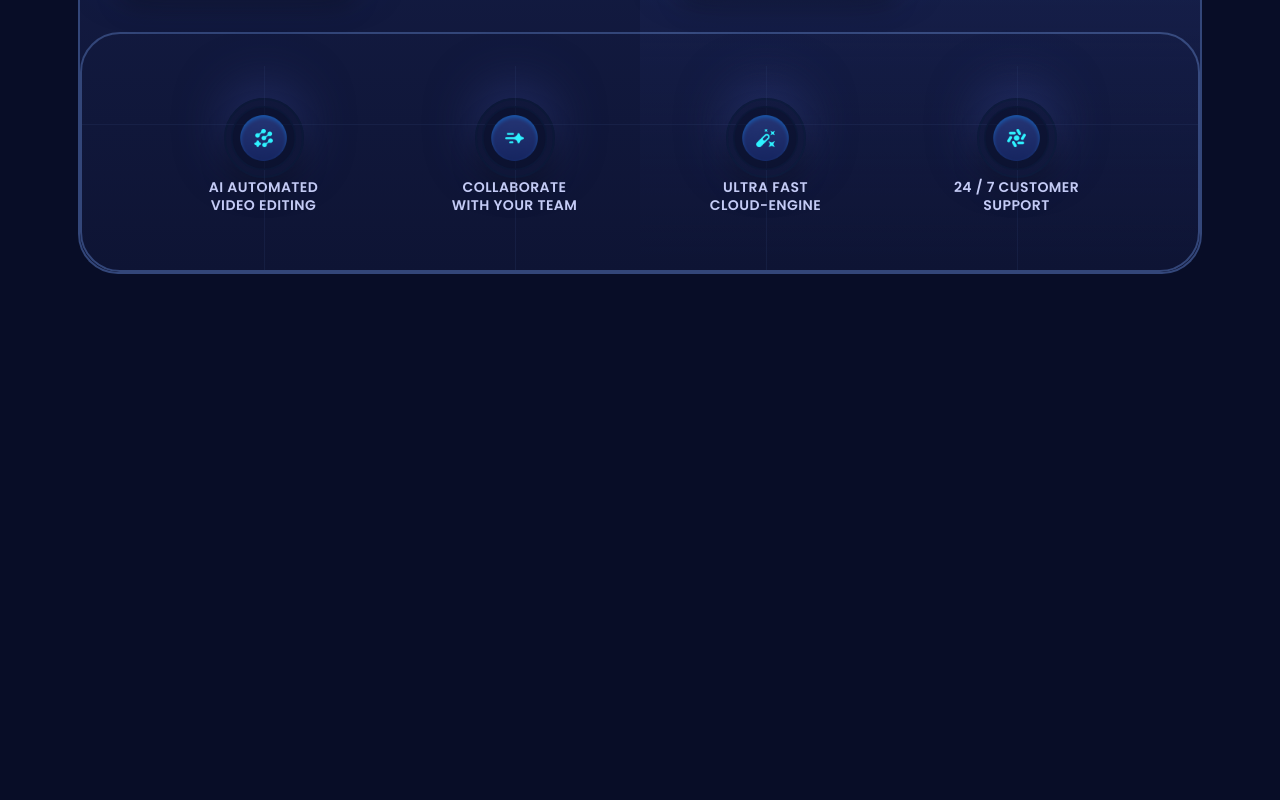
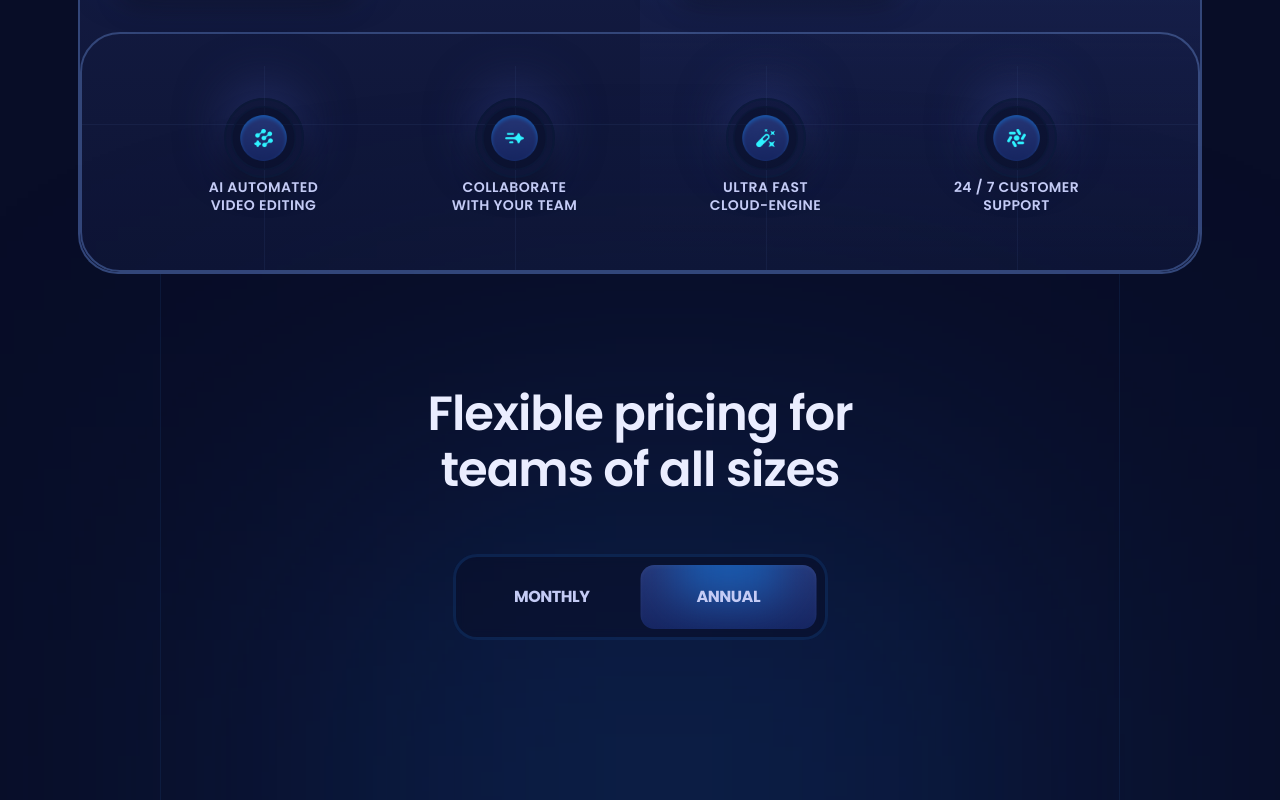
Before and after one commit to ClementMadiot/Xora, a React (Vite) app: page / in a window 1280 px wide. Shown: the part 1518-2318 px from the top of the page. Before the commit the page ends 1792 px from the top, so only its background shows below. Built offline with nearby package versions, Linux system fonts and the light colour scheme.

Commit message:
toggle buttons pricing

```diff
--- a/src/App.jsx
+++ b/src/App.jsx
@@ -1,6 +1,7 @@
 import Features from "./components/Features";
 import Header from "./components/Header";
 import Hero from "./components/Hero";
+import Pricing from "./components/Pricing";
 
 const App = () => {
   return (
@@ -8,6 +9,7 @@
       <Header />
       <Hero/>
       <Features/>
+      <Pricing/>
     </main>
   );
 };
--- /dev/null
+++ b/src/components/Pricing.jsx
@@ -0,0 +1,29 @@
+import clsx from "clsx";
+import { useState } from "react";
+import { Element, Link as LinkScroll } from "react-scroll";
+
+const Pricing = () => {
+  const [monthly, setMonthly] = useState(false);
+  return (
+    <section>
+      <Element name="pricing" className="">
+        <div className="container">
+          <div className="max-w-960 pricing-head_before relative mx-auto border-l border-r border-s2 bg-s1/50 pb-40 pt-28 max-xl:max-w-4xl max-lg:border-none max-md:pb-32 max-md:pt-16">
+            <h3 className="h3 max-lg:h4 max-md:h5 z-3 relative mx-auto mb-14 max-w-lg text-center text-p4 max-md:mb-11 max-sm:max-w-sm">
+              Flexible pricing for teams of all sizes
+            </h3>
+            {/* buttons pricing */}
+            <div className="relative z-4 mx-auto flex w-[375px] rounded-3xl border-[3px] border-s4/25 bg-s1/50 p-2 backdrop-blur-[6px] max-md:w-[310px]">
+              <button className={clsx("pricing-head_btn", monthly && "text-p4")} onClick={() => setMonthly(true)}>Monthly</button>
+              <button className={clsx("pricing-head_btn", !monthly && "text-p4")} onClick={() => setMonthly(false)}>Annual</button>
+            {/* buttons switcher  */}
+              <div className={clsx("g4 rounded-14 before:h-100 pricing-head_btn_before absolute left-2 top-2 h-[calc(100%-16px)] w-[calc(50%-8px)] overflow-hidden shadow-400 transition-transform duration-500", !monthly && "translate-x-full")} />
+            </div>
+          </div>
+        </div>
+      </Element>
+    </section>
+  );
+};
+
+export default Pricing;
```
